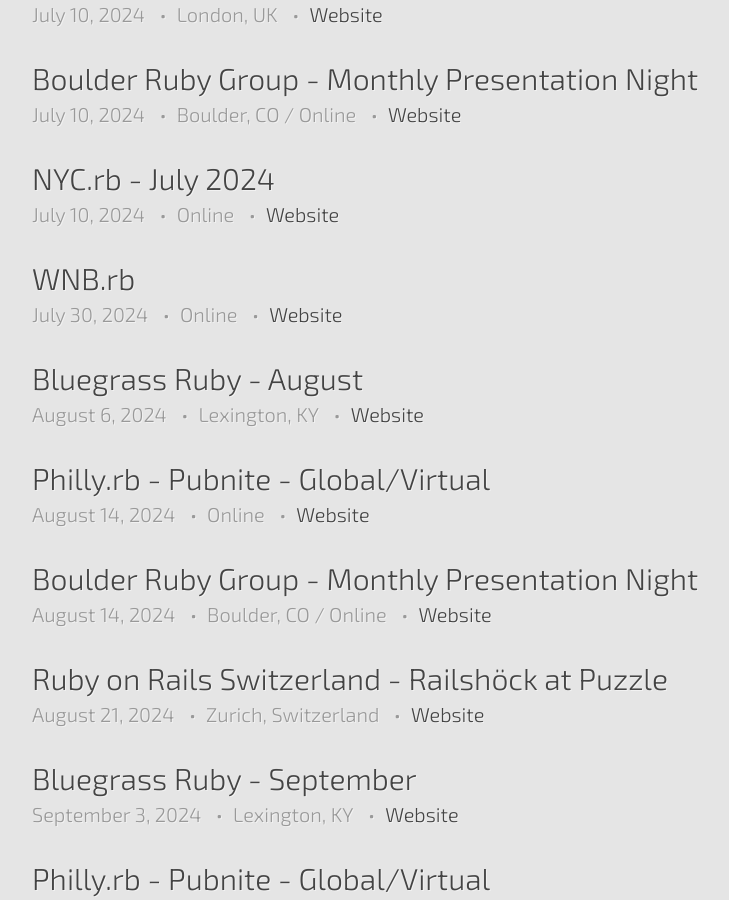
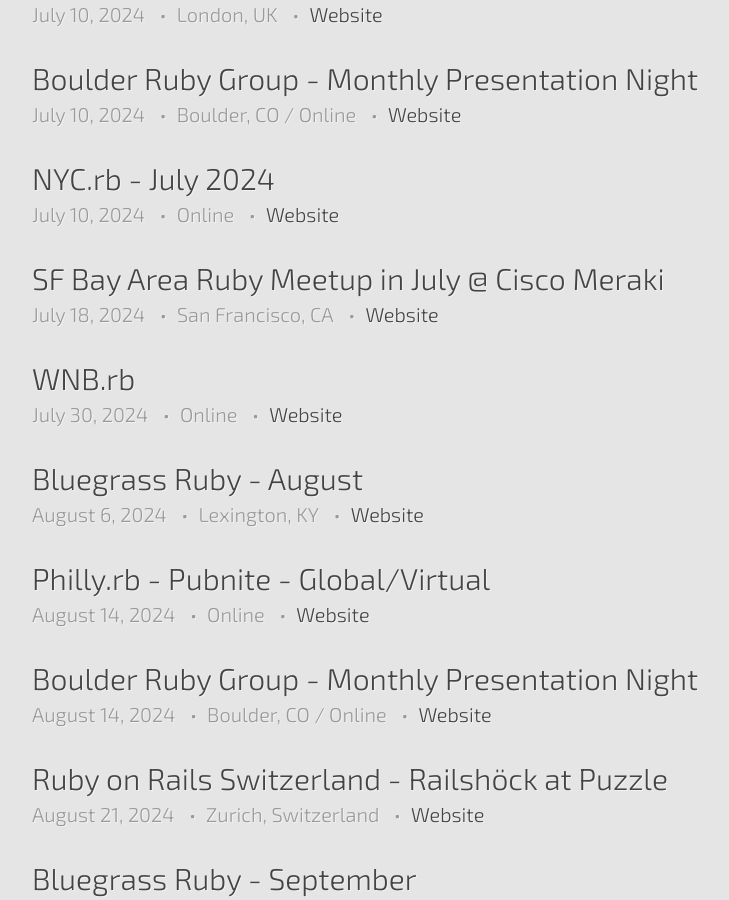
Before and after one commit to ruby-conferences/ruby-conferences.github.io, a Jekyll site: the page built from meetups/index.html, in a window 1280 px wide and 900 px high, scrolled down 1202 px. Shown: the whole window, without its empty margins (208-937 px from the left). Built offline with Jekyll 4.4.1, drawn with Linux system fonts in a browser that asks for light colours.

Commit message:
Add SF Bay area meetup in July (#658)

```diff
--- a/_data/meetups.yml
+++ b/_data/meetups.yml
@@ -872,3 +872,10 @@
   start_time: 18:00:00 BST
   end_time: 20:00:00 BST
   url: https://lrug.org/meetings/2024/june
+
+- name: SF Bay Area Ruby Meetup in July @ Cisco Meraki
+  location: San Francisco, CA
+  date: 2024-07-18
+  start_time: 17:00:00 PDT
+  end_time: 21:00:00 PDT
+  url: https://lu.ma/bxzdp6mz
```
